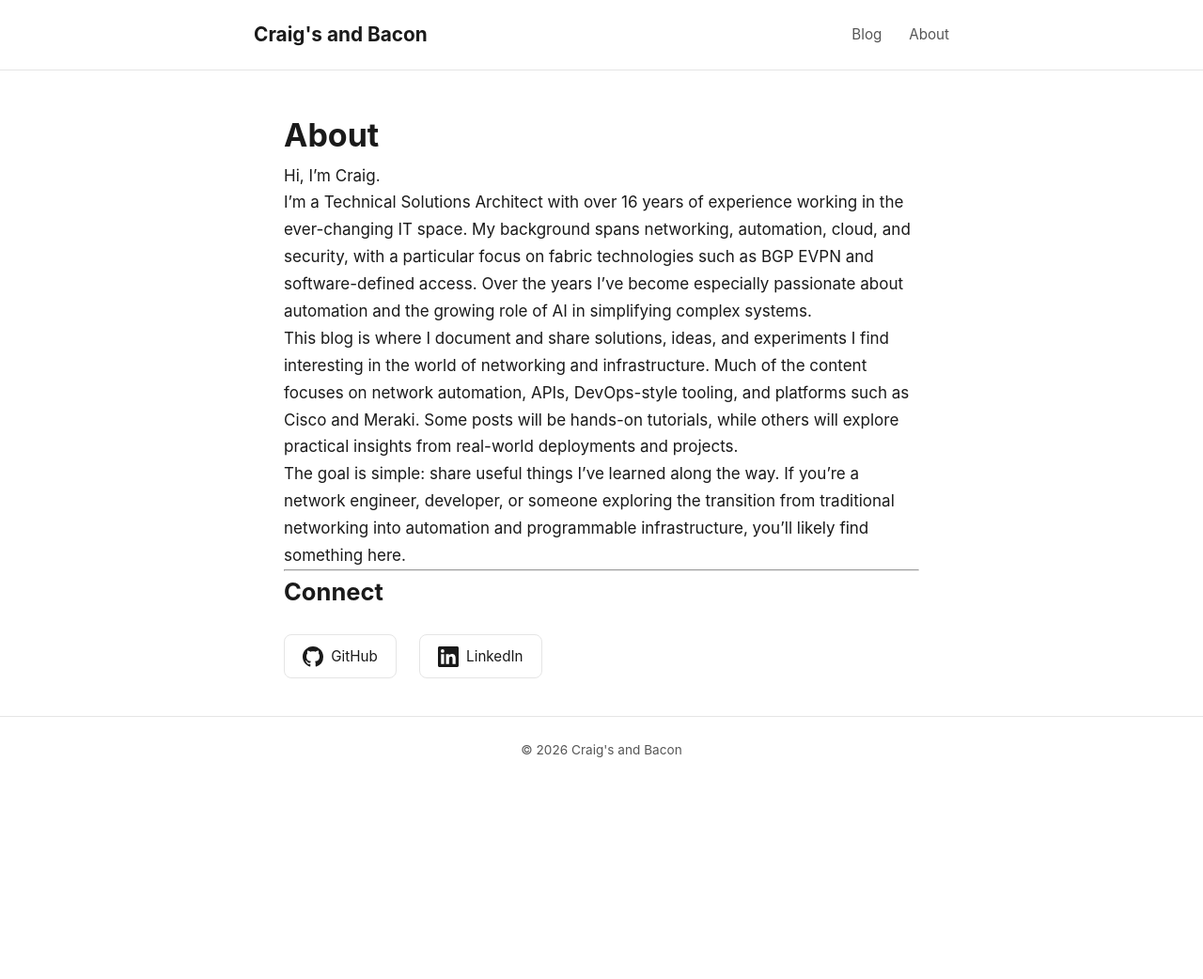
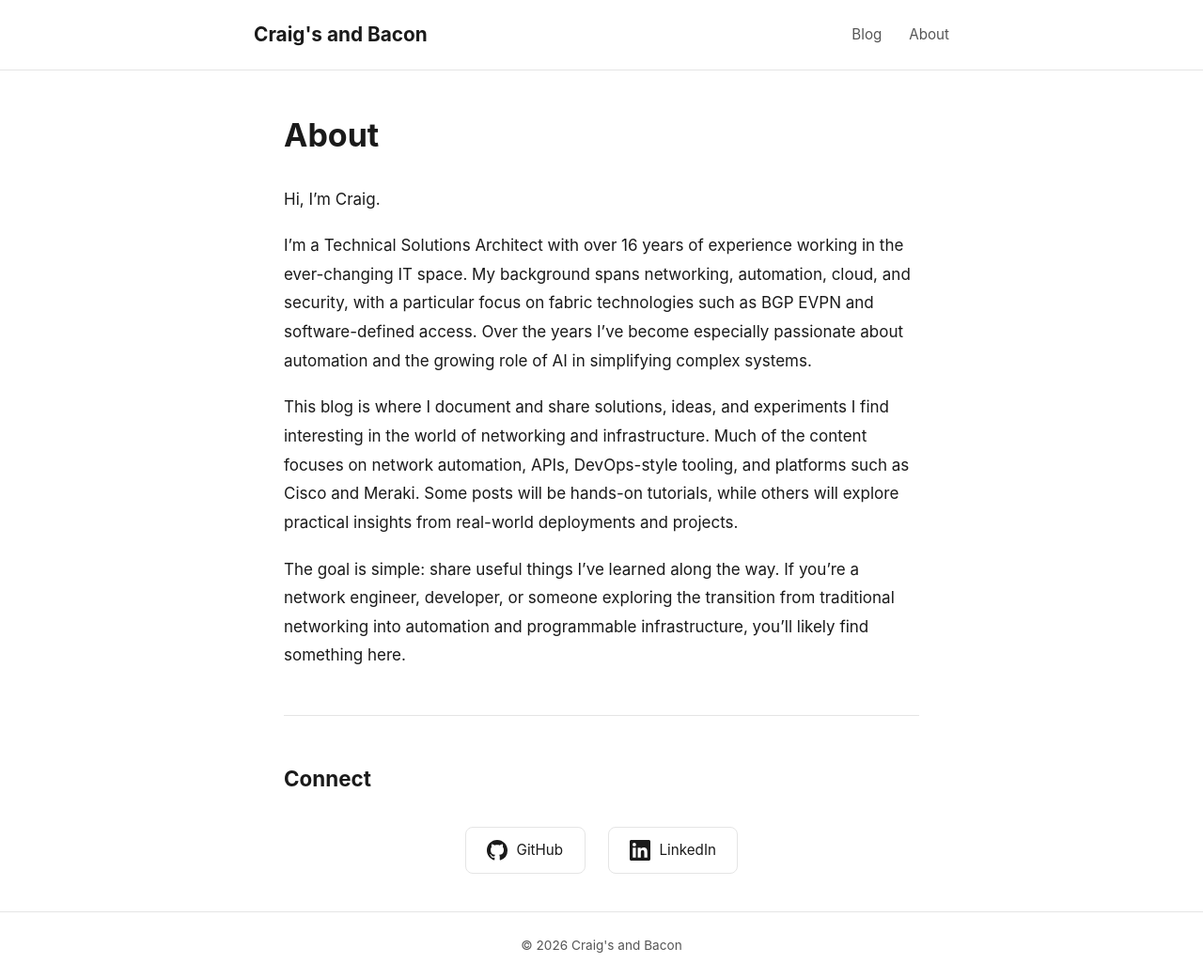
Before and after one commit to crwickha/crwickha.github.io, a Jekyll site: the page built from about.md, in a window 1280 px wide. Shown: the whole page at 94% size. Built offline with Jekyll 4.4.1, drawn with Linux system fonts in a browser that asks for light colours; before the commit the page ends 900 px from its top, so only the background shows below that.

Commit message:
Improve about page spacing and center connect icons

```diff
--- a/assets/css/style.css
+++ b/assets/css/style.css
@@ -238,29 +238,52 @@ body {
   color: var(--text-light);
 }
 
+/* About page */
+.content h1 {
+  margin-bottom: 1.5rem;
+}
+
+.content > p {
+  margin-bottom: 1.2rem;
+  line-height: 1.8;
+}
+
+.content > hr {
+  border: none;
+  border-top: 1px solid var(--border);
+  margin: 3rem 0;
+}
+
+.content > h2 {
+  font-size: 1.4rem;
+  margin-bottom: 1rem;
+}
+
 /* Connect links */
 .connect-links {
   display: flex;
+  justify-content: center;
   gap: 1.5rem;
-  margin-top: 1.5rem;
+  margin-top: 2rem;
 }
 
 .connect-link {
   display: flex;
   align-items: center;
-  gap: 0.5rem;
-  padding: 0.6rem 1.2rem;
+  gap: 0.6rem;
+  padding: 0.7rem 1.4rem;
   border: 1px solid var(--border);
   border-radius: 8px;
   color: var(--text);
   text-decoration: none;
   font-size: 0.95rem;
-  transition: border-color 0.2s, color 0.2s;
+  transition: border-color 0.2s, color 0.2s, background 0.2s;
 }
 
 .connect-link:hover {
   border-color: var(--accent);
   color: var(--accent);
+  background: var(--bg-code);
 }
 
 .connect-link svg {
```
